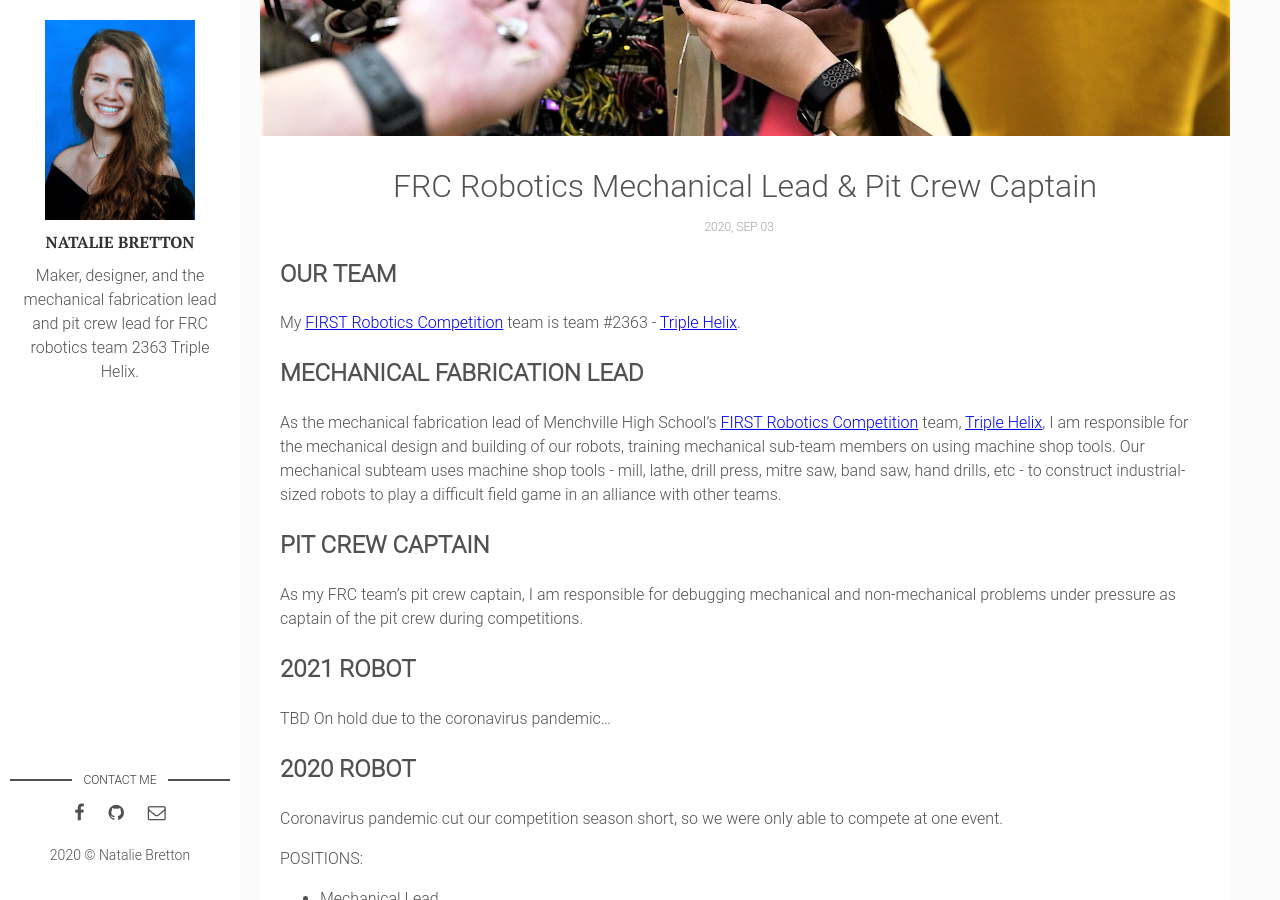
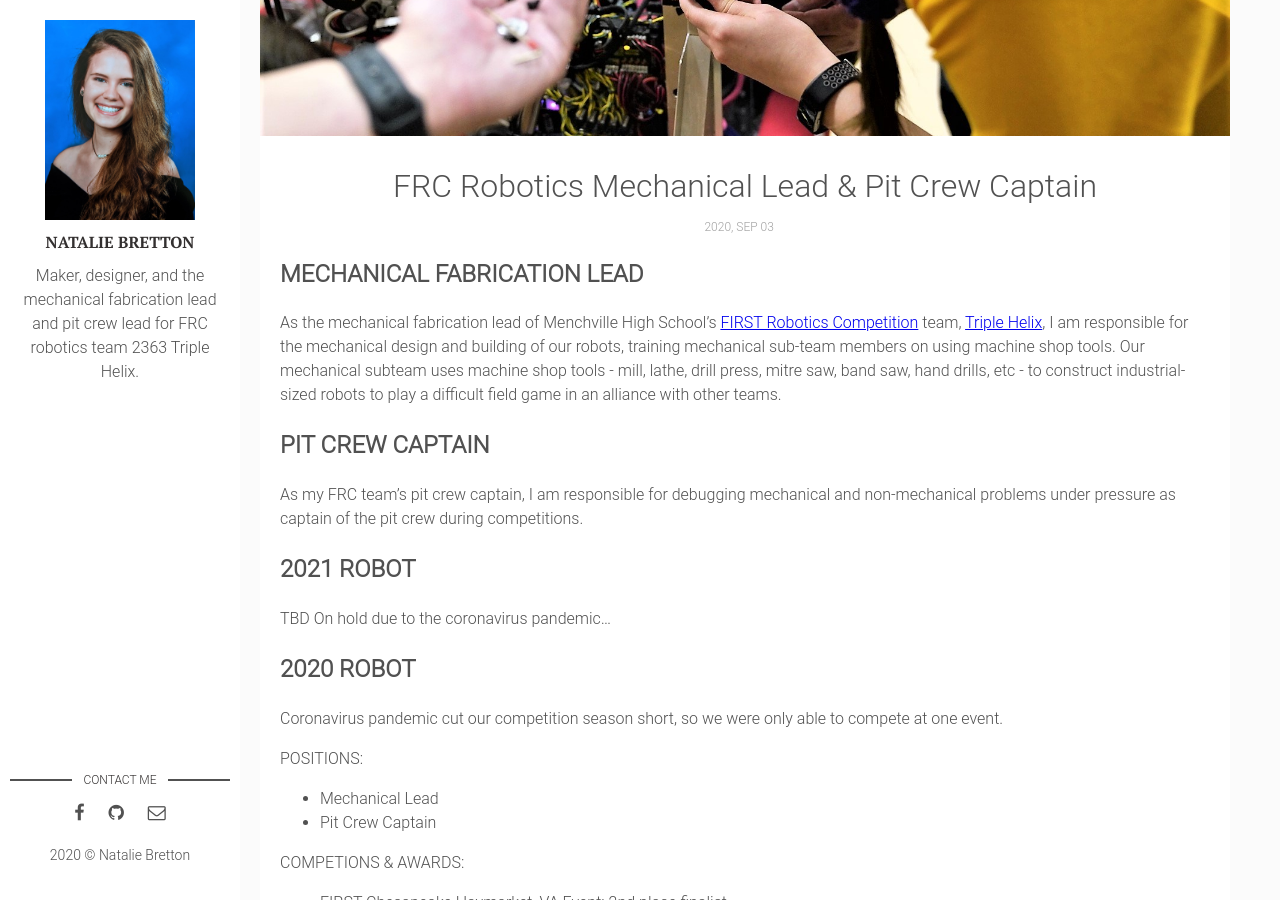
Before and after one commit to natgrrl/natgrrl.github.io, a Jekyll site: the page built from _posts/2020-09-03-mech-pit-lead-robotics.markdown, in a window 1280 px wide and 900 px high, scrolled down 384 px. Built offline with Jekyll 4.4.1, drawn with Linux system fonts in a browser that asks for light colours.

Commit message:
Update 2020-09-03-mech-pit-lead-robotics.markdown

```diff
--- a/_posts/2020-09-03-mech-pit-lead-robotics.markdown
+++ b/_posts/2020-09-03-mech-pit-lead-robotics.markdown
@@ -6,10 +6,6 @@ description: As my FRC team's mechanical lead & pit crew lead, I am responsible
 img: lead2.jpg # Add image post (optional)
 tags: [ENGINEERING]
 ---
-
-## OUR TEAM
-
-My [FIRST Robotics Competition](https://www.firstinspires.org/robotics/frc) team is team #2363 - [Triple Helix](http://team2363.org/).
 
 ## MECHANICAL FABRICATION LEAD
 
```
